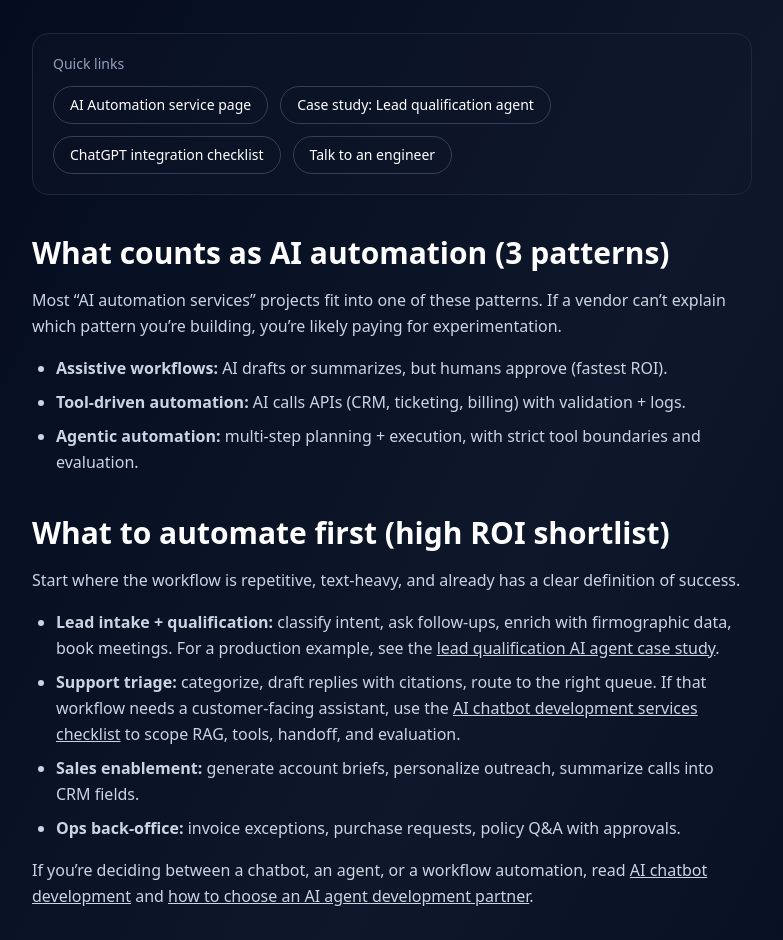
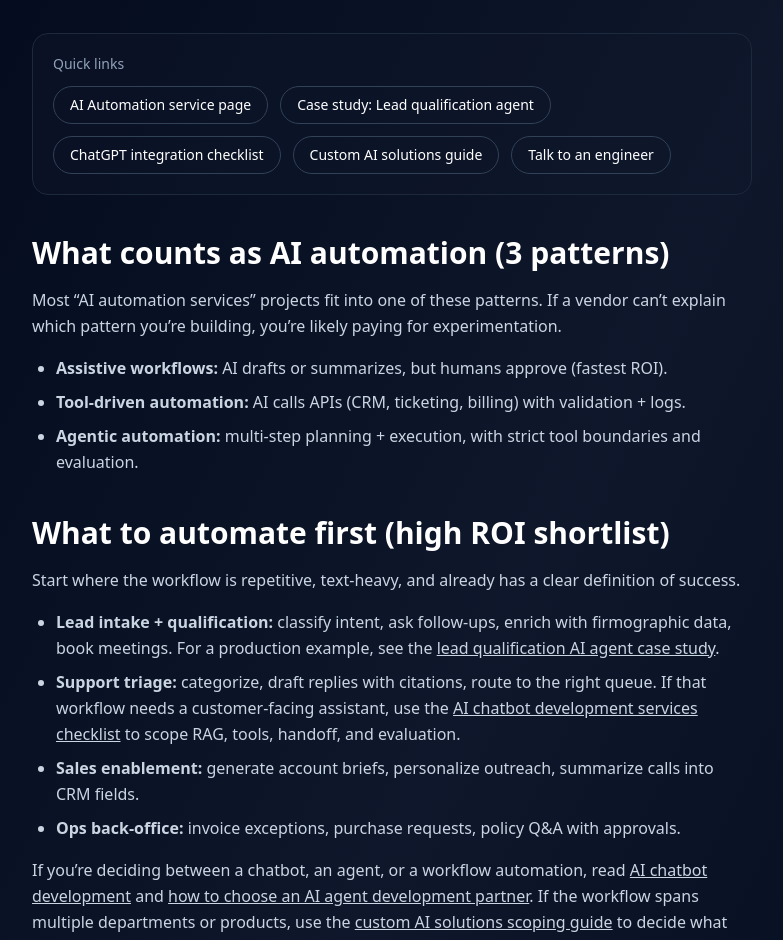
Before and after one commit to ethansure/thexu-studio, a Next.js app: page /insights/ai-automation-services in a window 1280 px wide. Shown: the part 460-1400 px from the top of the page, without its empty margins (248-1031 px from the left). Built offline with nearby package versions, Linux system fonts and the light colour scheme.

Commit message:
Link automation guide to custom AI scoping

```diff
--- a/src/app/insights/ai-automation-services/page.tsx
+++ b/src/app/insights/ai-automation-services/page.tsx
@@ -31,7 +31,7 @@ export default function PostPage() {
         description:
           'A practical guide to AI automation services: what to automate first, architecture patterns (RAG + tools + agents), timelines, pricing, and an ROI-focused delivery checklist.',
         datePublished: '2026-06-01',
-        dateModified: '2026-07-12',
+        dateModified: '2026-07-13',
         inLanguage: 'en-US',
         mainEntityOfPage: {
           '@type': 'WebPage',
@@ -126,6 +126,12 @@ export default function PostPage() {
               >
                 ChatGPT integration checklist
               </Link>
+              <Link
+                className="rounded-full border border-slate-700 px-4 py-2 hover:bg-slate-800 transition"
+                href="/insights/custom-ai-solutions"
+              >
+                Custom AI solutions guide
+              </Link>
               <Link className="rounded-full border border-slate-700 px-4 py-2 hover:bg-slate-800 transition" href="/#contact">
                 Talk to an engineer
               </Link>
@@ -185,7 +191,11 @@ export default function PostPage() {
             <Link className="underline hover:text-white" href="/insights/ai-agent-development-company">
               how to choose an AI agent development partner
             </Link>
-            .
+            . If the workflow spans multiple departments or products, use the{' '}
+            <Link className="underline hover:text-white" href="/insights/custom-ai-solutions">
+              custom AI solutions scoping guide
+            </Link>{' '}
+            to decide what should be packaged, integrated, or custom-built.
           </p>
         </Section>
 
```
